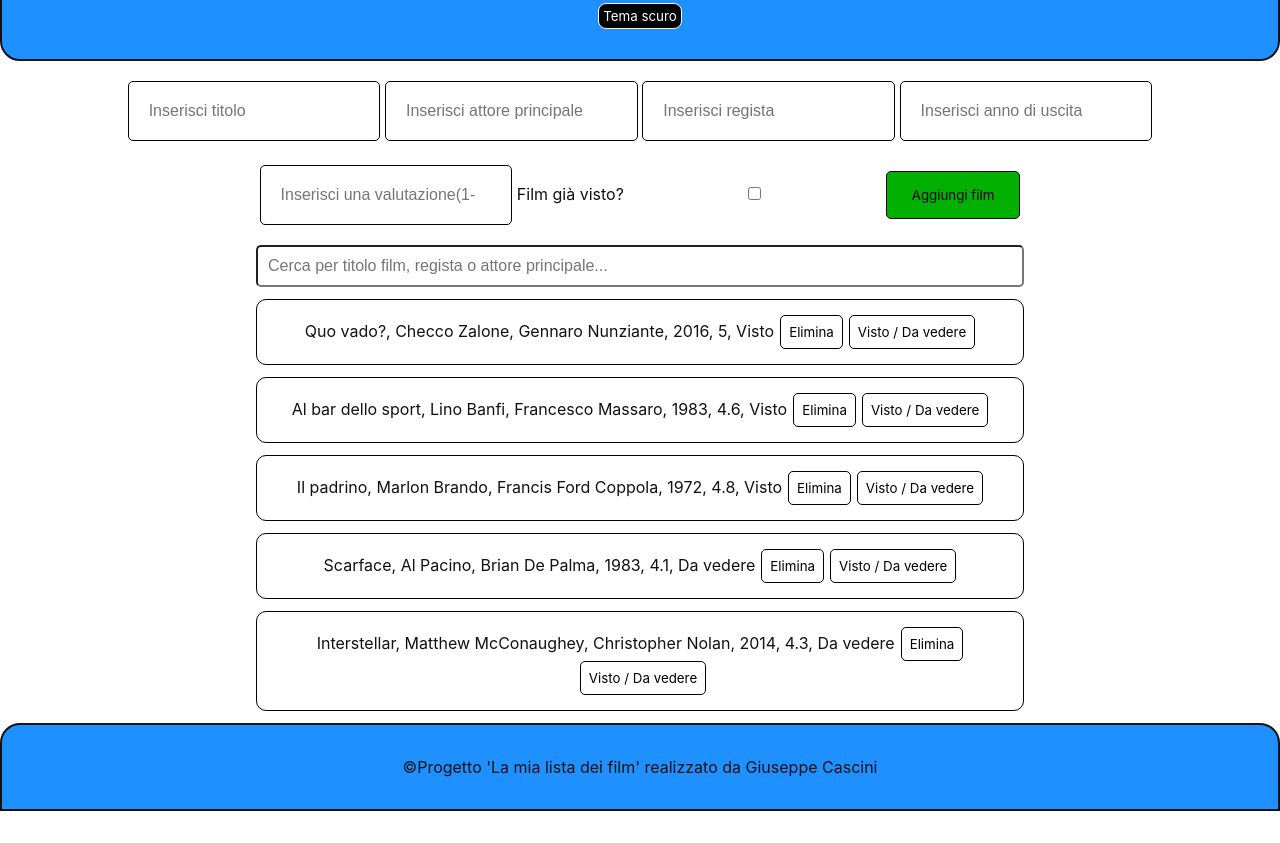
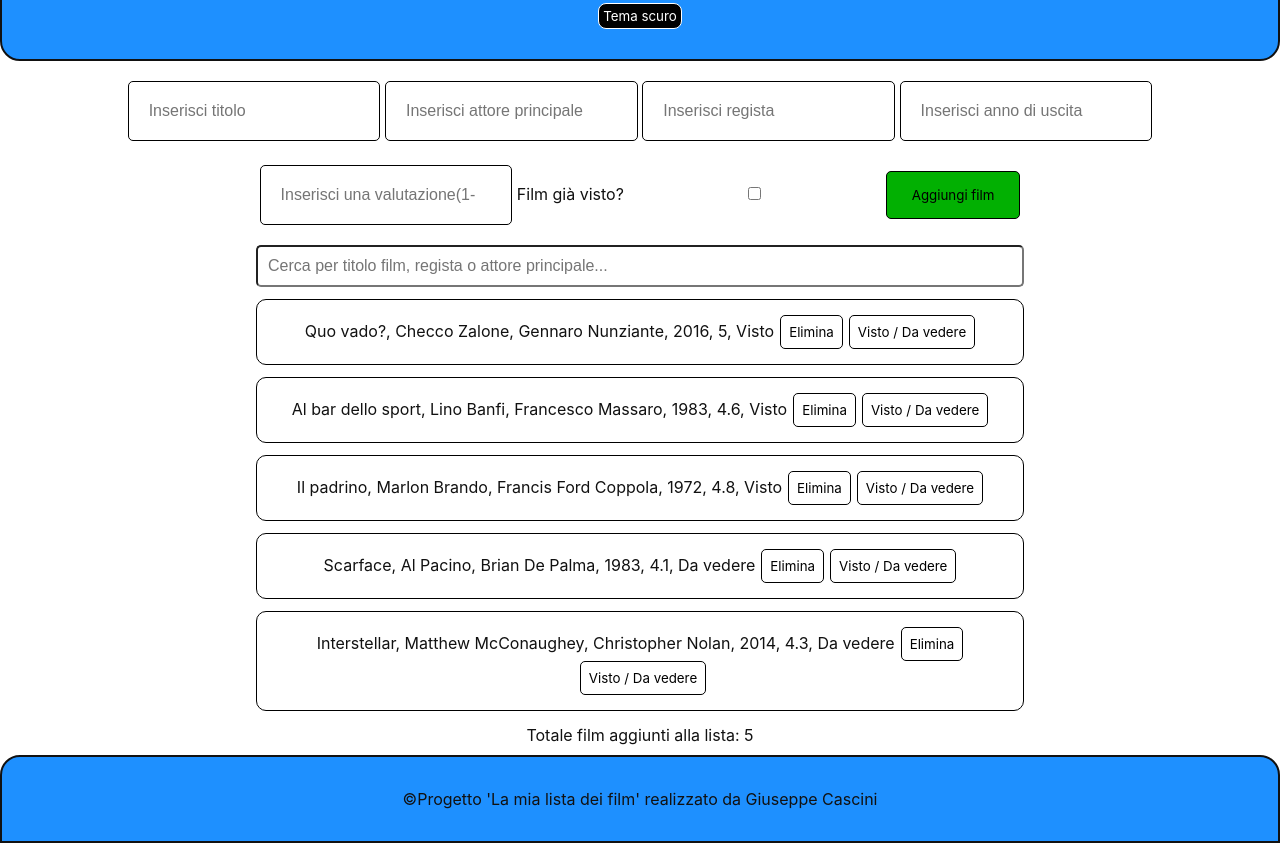
Before and after one commit to Giuseppe-Cascini/PROGETTO-SETTIMANA-3, a plain HTML site: page index.html in a window 1280 px wide. Shown: the part 107-950 px from the top of the page. Before the commit the page ends 918 px from the top, so only its background shows below. Drawn offline with Linux system fonts and the light colour scheme.

Commit message:
aggiunta contatore totale film inseriti nella lista

```diff
--- a/assets/css/style.css
+++ b/assets/css/style.css
@@ -146,3 +146,6 @@ footer {
     text-align: center;
     margin-bottom: 12px;
 }
+.contatore {
+    text-align: center;
+}
--- a/assets/js/script.js
+++ b/assets/js/script.js
@@ -2,6 +2,7 @@ const contenitoreFilm = document.querySelector('#contenitoreFilm');
 const formFilm = document.querySelector('#formFilm');
 const ricerca = document.querySelector('#ricerca');
 const btnTemaScuro = document.querySelector('#btnTemaScuro')
+const contatore = document.querySelector('#contatore');
 
 let films = [
     {
@@ -56,6 +57,7 @@ let films = [
 
 function render(lista=films) {
     contenitoreFilm.textContent = '';
+     contatore.textContent = films.length;
 
     lista.forEach((film) => {
         const infoFilm = document.createElement('li');
--- a/index.html
+++ b/index.html
@@ -41,6 +41,10 @@
             <ul id="contenitoreFilm"></ul>
         </section>
 
+        <section class="contatore">
+            <p>Totale film aggiunti alla lista: <span id="contatore">0</span></p>
+        </section>
+
     </main>
 
     <footer>
```
